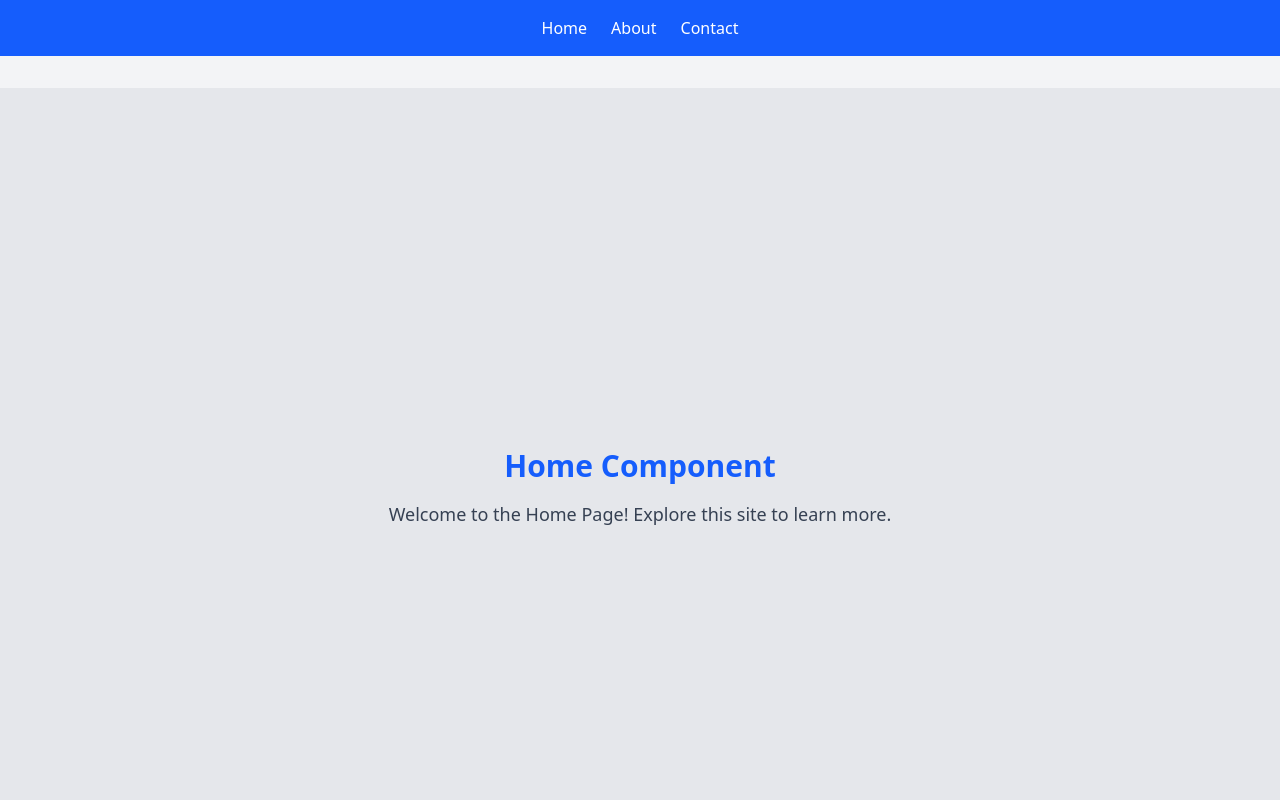
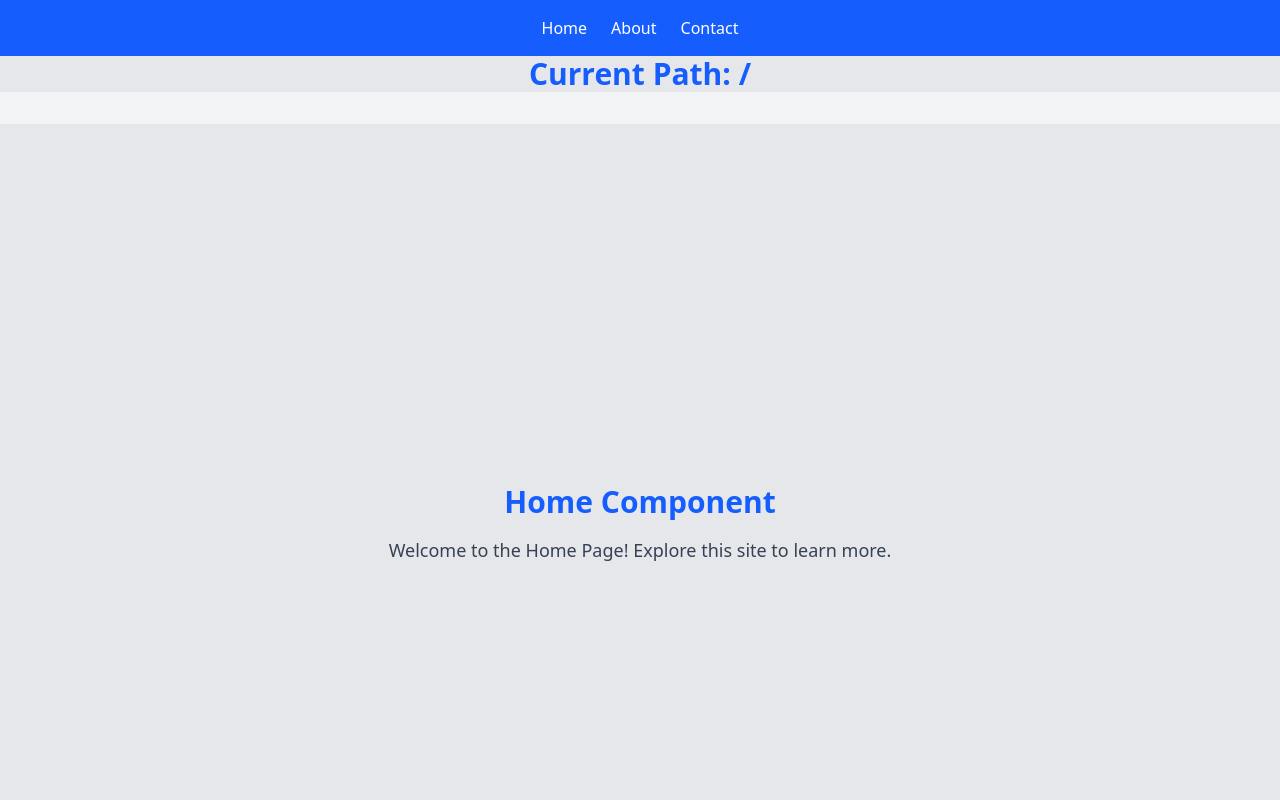
Before and after one commit to RajYadav75/React-2.0, a React (Vite) app in the folder react34-reactrouter/: page / in a window 1280 px wide. Shown: the top 800 px of the page. Built offline with nearby package versions, Linux system fonts and the light colour scheme.

Commit message:
UseLocation Hook Implemented

```diff
--- a/react34-reactrouter/src/App.jsx
+++ b/react34-reactrouter/src/App.jsx
@@ -5,6 +5,7 @@ import About from "./component/About.jsx";
 import Contact from "./component/Contact.jsx";
 import Team from "./component/Team.jsx";
 import NotFound from "./component/NotFound.jsx";
+import CurrentLocation from "./component/CurrentLocation.jsx";
 
 
 /*
@@ -35,6 +36,7 @@ function App() {
                         {/*<li><Link to="/team" className='text-white hover:text-red-600 font-medium transition duration-300'>Team</Link></li>*/}
                     </ul>
                 </nav>
+                <CurrentLocation />
                 <div className="container mx-auto py-8">
                     <Routes>
                         <Route path="/" element={<Home />} />
--- /dev/null
+++ b/react34-reactrouter/src/component/CurrentLocation.jsx
@@ -0,0 +1,13 @@
+import React from 'react';
+import {useLocation} from "react-router-dom";
+
+const CurrentLocation = ()  => {
+    const location = useLocation();
+    return (
+        <div className='flex flex-col items-center justify-center  bg-gray-200'>
+            <h1 className='text-3xl font-bold text-blue-600 '>Current Path: {location.pathname}</h1>
+        </div>
+    );
+}
+
+export default CurrentLocation;
```
